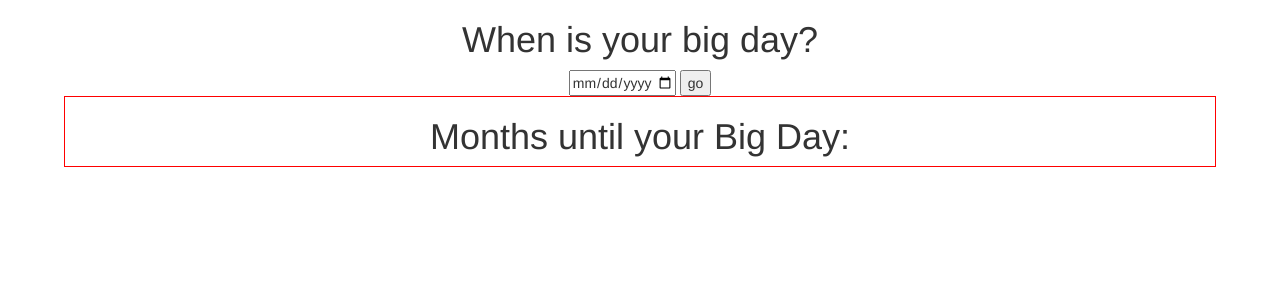
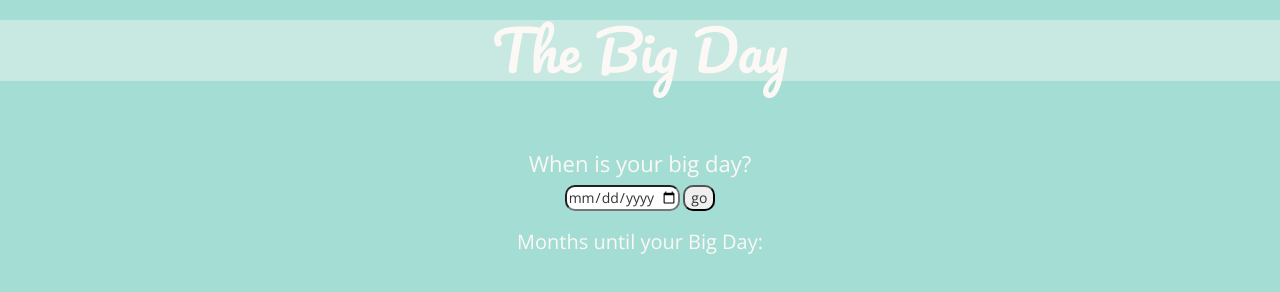
Before and after one commit to lapty/you-had-me-at-hello-world-repo, a website: page app/index.html in a window 1280 px wide. Drawn offline with nearby package versions, Linux system fonts and the light colour scheme; files that its build step writes are made by us from their sources.

Commit message:
fixed charles styling

```diff
--- a/app/index.html
+++ b/app/index.html
@@ -16,6 +16,8 @@
     <!-- build:css styles/main.css -->
     <link rel="stylesheet" href="../bower_components/bootstrap/dist/css/bootstrap.css">
     <link rel="stylesheet" href="styles/main.css">
+    <link href='http://fonts.googleapis.com/css?family=Open+Sans:400,300' rel='stylesheet' type='text/css'>
+    <link href='http://fonts.googleapis.com/css?family=Pacifico' rel='stylesheet' type='text/css'>
     <!-- endbuild -->
 
   </head>
@@ -23,7 +25,9 @@
 
     <div class="row">
       <div class="col-xs-12 intro">
-    <h1> When is your big day?</h1>
+    <h1>The Big Day</h1>
+    <br><br>
+    <h2>When is your big day?</h2>
       <form>
         <input id="wedDate" type="date" min="2014-01-01" max="2015-12-12"> <!-- until your big day! -->
         <input type="submit" value="go">
@@ -32,7 +36,7 @@
     </div>
 
   <div class="container">
-    <h1 class="counter">Months until your Big Day: </h1>
+    <h3 class="counter">Months until your Big Day: </h3>
     <div class="row listCreate">
 
     </div>
--- a/app/styles/main.scss
+++ b/app/styles/main.scss
@@ -1,5 +1,26 @@
+$blue: #A4DDD4;
+$coral: #FF9968;
+$cream: #fcf8f5;
+
+body {
+  background-color: $blue;
+  font-family: 'Open Sans', Helvetica;
+}
 .intro {
   text-align:center;
+  h1{
+    font-family: 'Pacifico', Helvetica;
+    font-size: 55px;
+    color: $cream;
+    background-color: rgba(252, 248, 245, .4);
+  }
+  h2{
+    font-size: 22px;
+    color: $cream;
+  }
+  input{
+    border-radius: 10px;
+  }
 }
 
 
@@ -10,7 +31,10 @@
 .container {
   width:90%;
   margin:auto;
-  border:1px red solid;
+  color: $cream;
+  h3{
+    font-size: 20px;
+  }
 }
 
 .hideNote {
```
Also changed, not shown: app/images/fabric_plaid.png (added).
